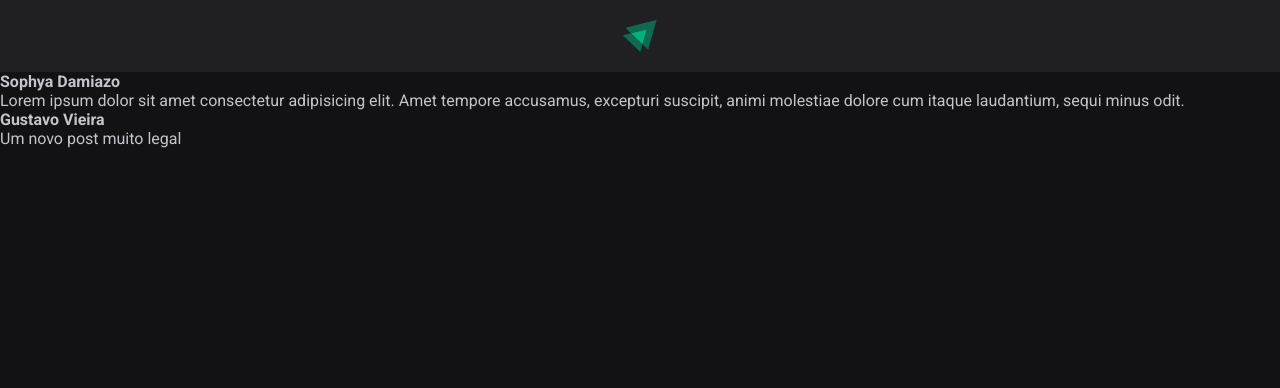
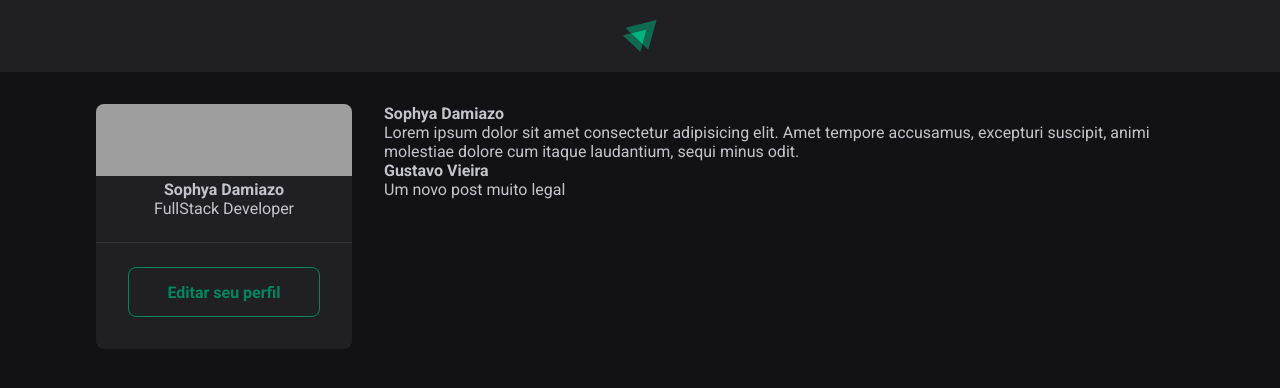
Before and after one commit to devsophya/Fundamentos-do-React.js, a React (Vite) app in the folder vite-project/: page / in a window 1280 px wide. Shown: the top 388 px of the page. Built offline with nearby package versions, Linux system fonts and the light colour scheme; grey boxes are pictures that could not be loaded.

Commit message:
feat: Implementado o Sidebar.

```diff
--- a/vite-project/src/App.jsx
+++ b/vite-project/src/App.jsx
@@ -1,7 +1,10 @@
 import { Header } from './components/Header';
 import { Post } from './Post'
 
+import styles from './App.module.css';
+
 import './global.css';
+import { Sidebar } from './components/Sidebar';
 
 export function App() {
   return (
@@ -9,6 +12,10 @@ export function App() {
 
       <Header />
 
+
+      <div className={styles.wrapper}>
+        <Sidebar />
+        <main>
           <Post
             author=" Sophya Damiazo"
             content="Lorem ipsum dolor sit amet consectetur adipisicing elit. Amet tempore accusamus, excepturi suscipit, animi molestiae dolore cum itaque laudantium, sequi minus odit."
@@ -17,6 +24,8 @@ export function App() {
             author=" Gustavo Vieira"
             content="Um novo post muito legal"
           />
+        </main>
+      </div>
     </div>
   )
 }
--- /dev/null
+++ b/vite-project/src/App.module.css
@@ -0,0 +1,10 @@
+.wrapper {
+    max-width: 70rem;
+    margin: 2rem auto;
+    padding: 0 1rem;
+
+    display: grid;
+    grid-template-columns: 256px 1fr;
+    gap: 2rem;
+    align-items: flex-start;
+}
--- /dev/null
+++ b/vite-project/src/components/Sidebar.jsx
@@ -0,0 +1,23 @@
+import styles from './Sidebar.module.css';
+
+export function Sidebar() {
+    return (
+        <aside className={styles.sidebar}>
+            <img
+                className={styles.cover}
+                src="https://images.unsplash.com/photo-1554306274-f23873d9a26c?q=50&w=500&auto=format&fit=crop&ixlib=rb-4.0.3&ixid=M3wxMjA3fDB8MHxwaG90by1wYWdlfHx8fGVufDB8fHx8fA%3D%3D"
+            />
+
+            <div className={styles.profile}>
+                <strong>Sophya Damiazo</strong>
+                <span>FullStack Developer</span>
+            </div>
+
+            <footer>
+                <a href="#">
+                    Editar seu perfil
+                </a>
+            </footer>
+        </aside>
+    );
+}
--- /dev/null
+++ b/vite-project/src/components/Sidebar.module.css
@@ -0,0 +1,40 @@
+.sidebar {
+    background: var(--gray-800);
+    border-radius: 8px;
+    overflow: hidden;
+}
+
+.cover {
+    width: 100%;
+    height: 72px;
+    object-fit: cover;
+}
+
+.profile {
+    display: flex;
+    flex-direction: column;
+    align-items: center;
+}
+
+.sidebar footer {
+    border-top: 1px solid var(--gray-600);
+    margin-top: 1.5rem;
+    padding: 1.5rem 2rem 2rem;
+}
+
+.sidebar footer a {
+    width: 100%;
+    background: transparent;
+    color: var(--green-500);
+    border: 1px solid var(--green-500);
+    border-radius: 8px;
+    height: 50px;
+    padding: 0 1.5rem;
+    font-weight: bold;
+    display: block;
+    text-decoration: none;
+
+    display: flex;
+    align-items: center;
+    justify-content: center;
+}
```
Lines whose indentation alone changed are shown as unchanged.
